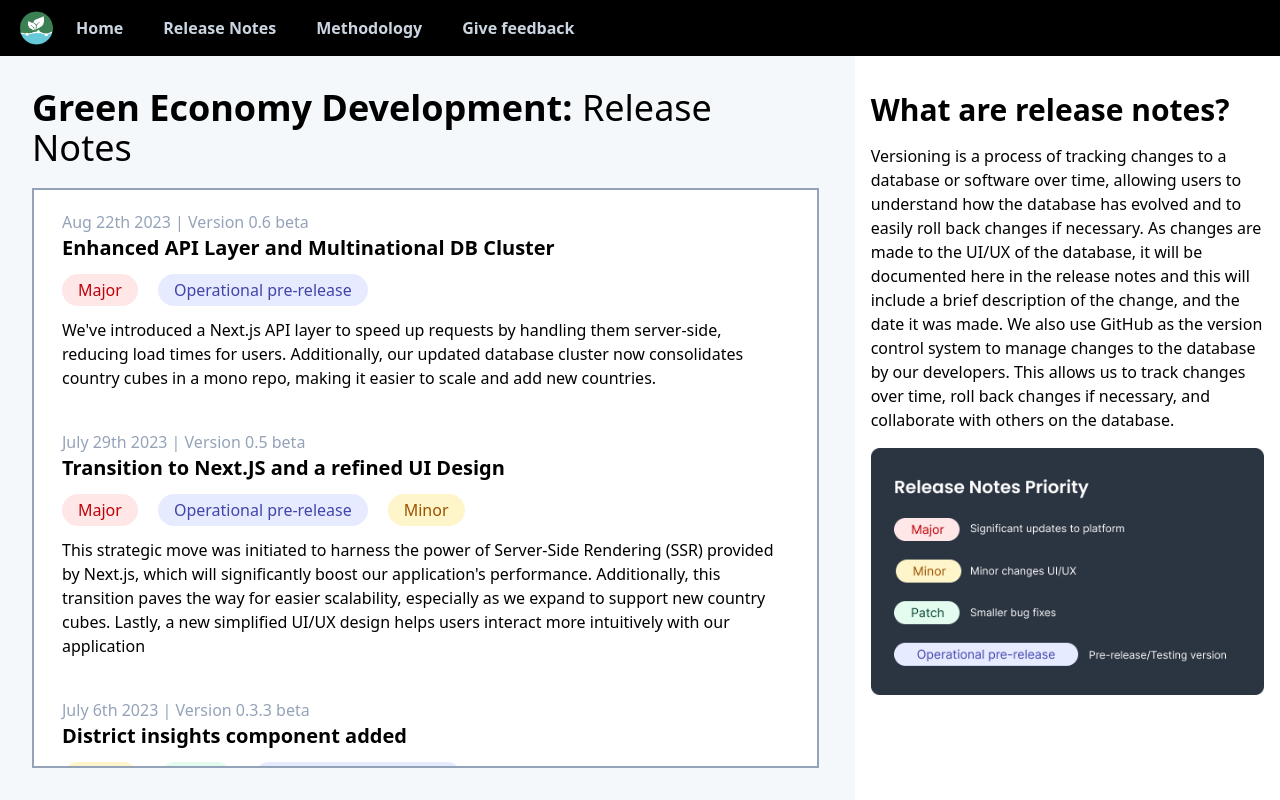
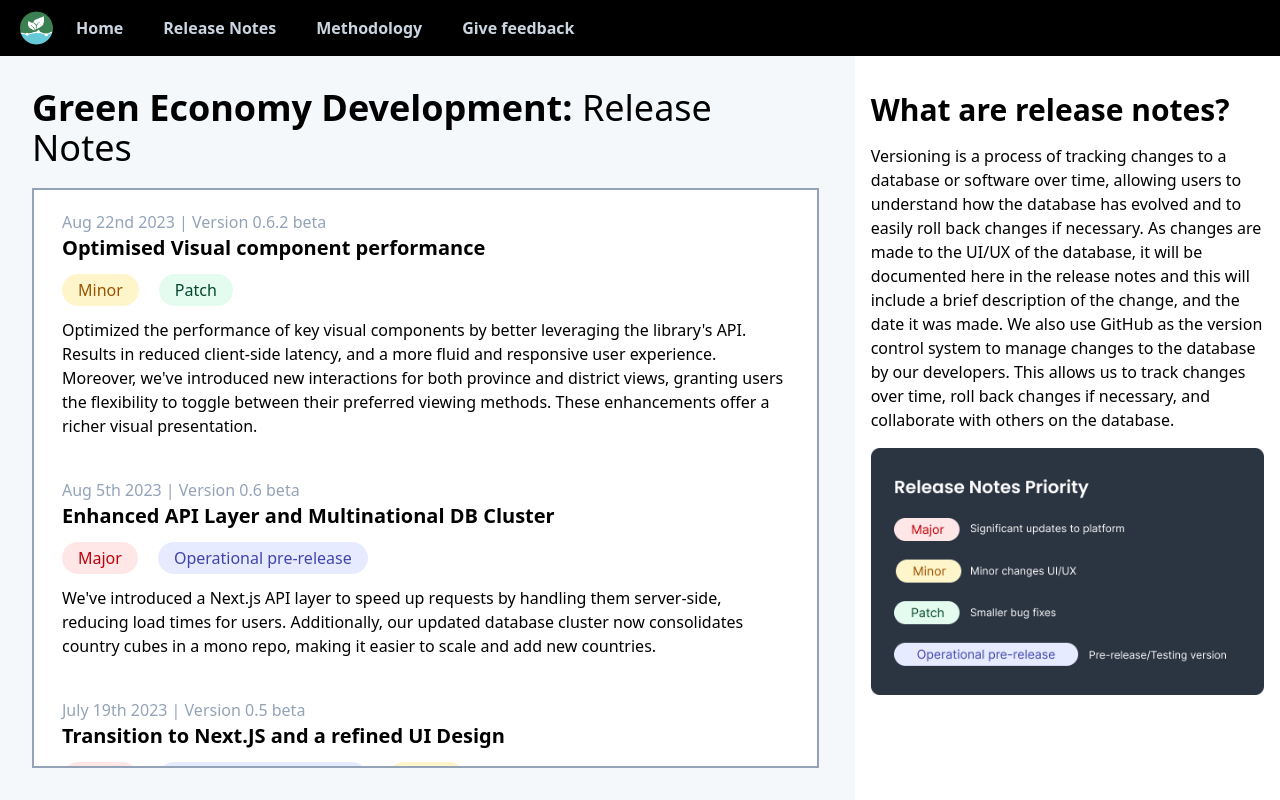
Before and after one commit to RobJJ/gpbp-ldt, a Next.js app: page /releaseNotes in a window 1280 px wide. Built offline with nearby package versions, Linux system fonts and the light colour scheme.

Commit message:
updated release notes

```diff
--- a/src/app/releaseNotes/page.jsx
+++ b/src/app/releaseNotes/page.jsx
@@ -17,11 +17,42 @@ export default function ReleaseNotes() {
         <div className="w-full h-full border-2 border-slate-400  bg-white overflow-auto unique-scrollbar">
           {/* Inner Box */}
           <div className="flex flex-col p-5 px-7 overflow-auto gap-10 font-inter">
+            {/* UPDATE : v 0.6.2 - MINOR - optimise visuals  */}
+            <div className="flex flex-col  gap-3">
+              <div className="flex flex-col">
+                <span className=" text-slate-400">
+                  Aug 22nd 2023 | Version 0.6.2 beta
+                </span>
+                <span className="font-semibold text-xl">
+                  Optimised Visual component performance
+                </span>
+              </div>
+              <div className=" flex gap-5">
+                <span className="rounded-full bg-[#FFF5CA] text-[#995300] px-4 p-1">
+                  Minor
+                </span>
+                <span
+                  className="rounded-full bg-[#E3FCEF] text-[#044630]
+] px-4 p-1"
+                >
+                  Patch
+                </span>
+              </div>
+              <span className="">
+                Optimized the performance of key visual components by better
+                leveraging the {"library's"} API. Results in reduced client-side
+                latency, and a more fluid and responsive user experience.
+                Moreover, {"we've"} introduced new interactions for both
+                province and district views, granting users the flexibility to
+                toggle between their preferred viewing methods. These
+                enhancements offer a richer visual presentation.
+              </span>
+            </div>
             {/* UPDATE : v 0.6 - MAJOR - new API and DB  */}
             <div className="flex flex-col  gap-3">
               <div className="flex flex-col">
                 <span className=" text-slate-400">
-                  Aug 22th 2023 | Version 0.6 beta
+                  Aug 5th 2023 | Version 0.6 beta
                 </span>
                 <span className="font-semibold text-xl">
                   Enhanced API Layer and Multinational DB Cluster
@@ -50,7 +81,7 @@ export default function ReleaseNotes() {
             <div className="flex flex-col  gap-3">
               <div className="flex flex-col">
                 <span className=" text-slate-400">
-                  July 29th 2023 | Version 0.5 beta
+                  July 19th 2023 | Version 0.5 beta
                 </span>
                 <span className="font-semibold text-xl">
                   Transition to Next.JS and a refined UI Design
```
